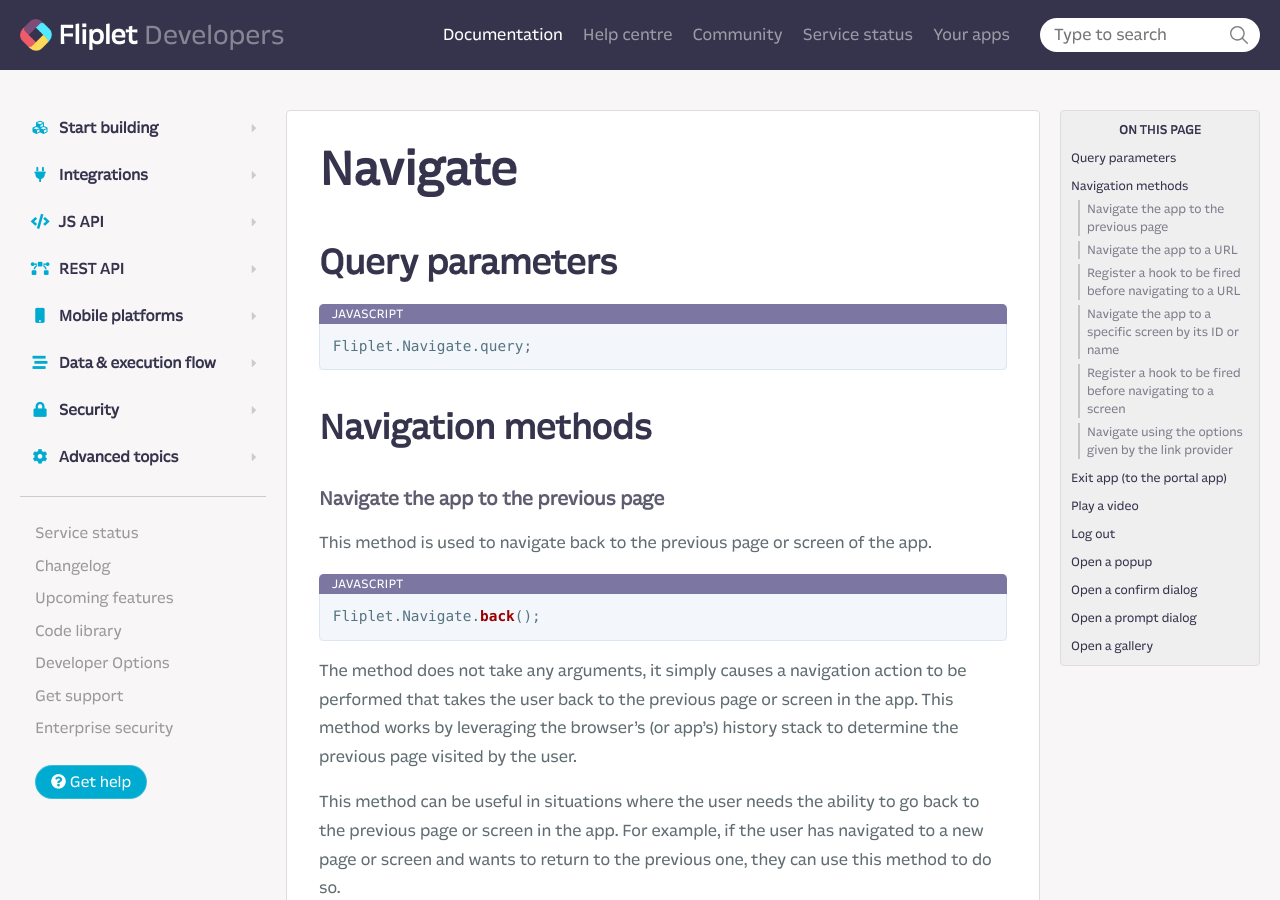
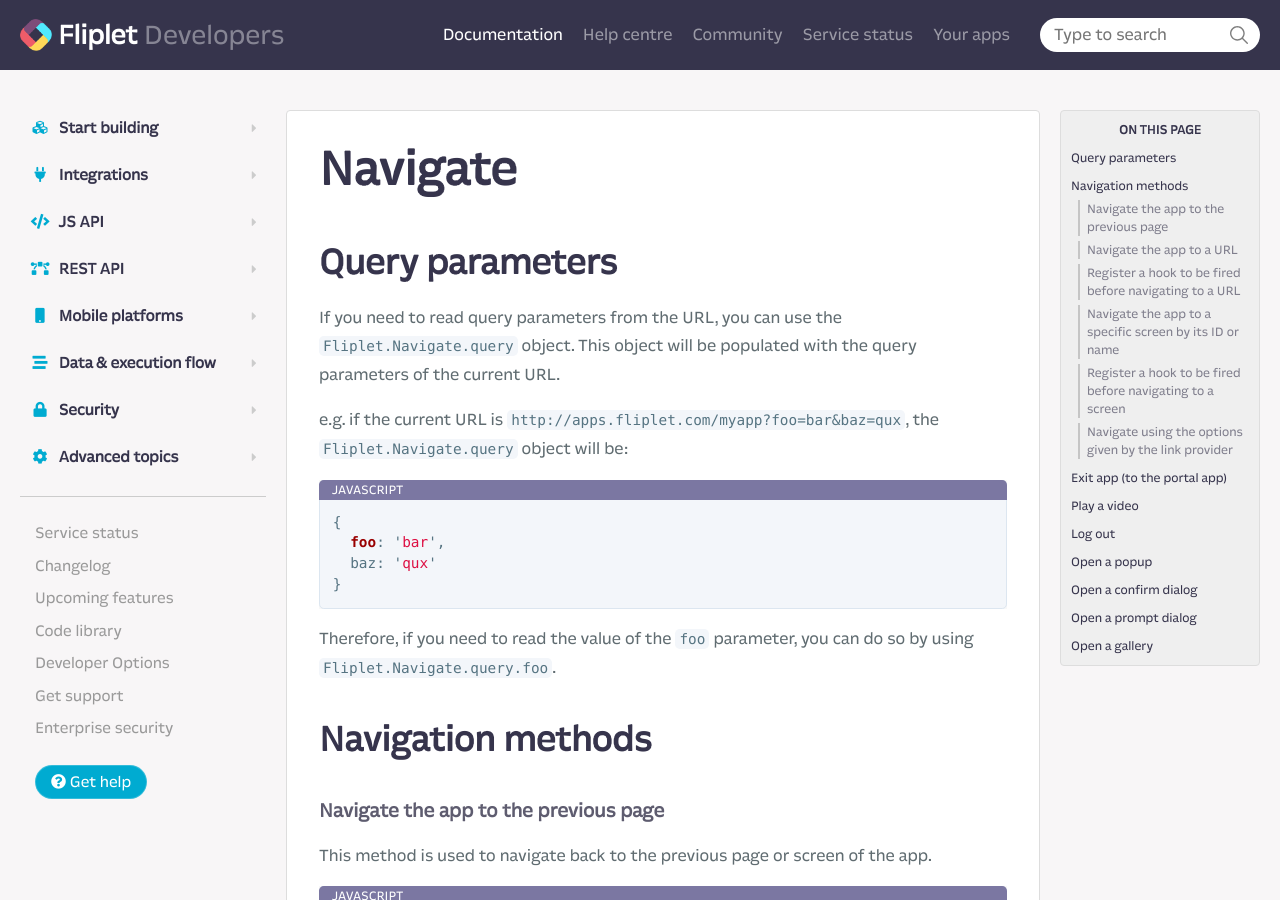
Before and after one commit to Fliplet/fliplet-cli, a Jekyll site: the page built from docs/API/core/navigate.md, in a window 1280 px wide and 900 px high. Built offline with Jekyll 4.4.1, drawn with Linux system fonts in a browser that asks for light colours; nearby versions of some CDN libraries; our own code applies the rules of GitHub Pages for plain Markdown files; library files that are not in the unit come from our copies; comment, search, counter and statistics services are not loaded; a style sheet for code colours, icons or effects is not loaded.

Commit message:
updated docs

````diff
--- a/docs/API/core/navigate.md
+++ b/docs/API/core/navigate.md
@@ -2,9 +2,18 @@
 
 ## Query parameters
 
+If you need to read query parameters from the URL, you can use the `Fliplet.Navigate.query` object. This object will be populated with the query parameters of the current URL.
+
+e.g. if the current URL is `http://apps.fliplet.com/myapp?foo=bar&baz=qux`, the `Fliplet.Navigate.query` object will be:
+
 ```js
-Fliplet.Navigate.query;
+{
+  foo: 'bar',
+  baz: 'qux'
+}
 ```
+
+Therefore, if you need to read the value of the `foo` parameter, you can do so by using `Fliplet.Navigate.query.foo`.
 
 ## Navigation methods
 
````
